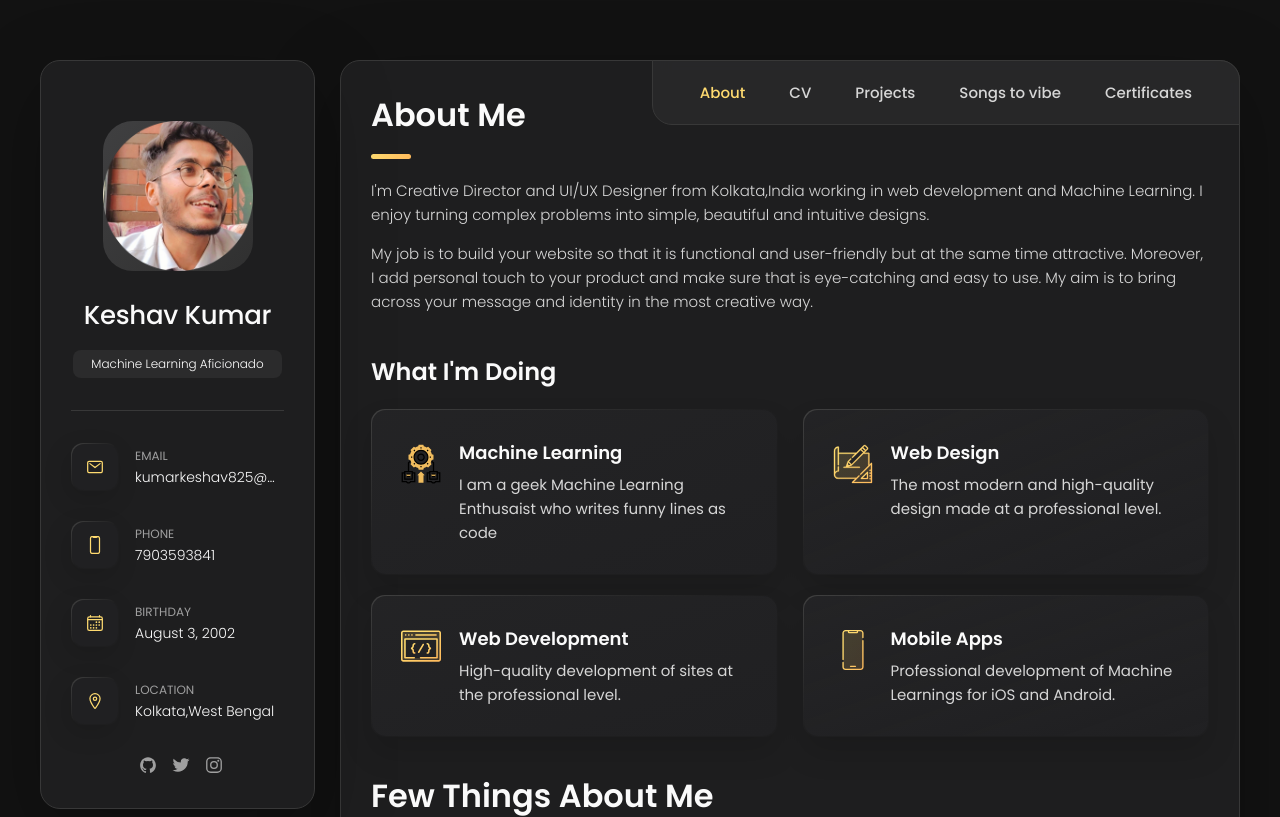
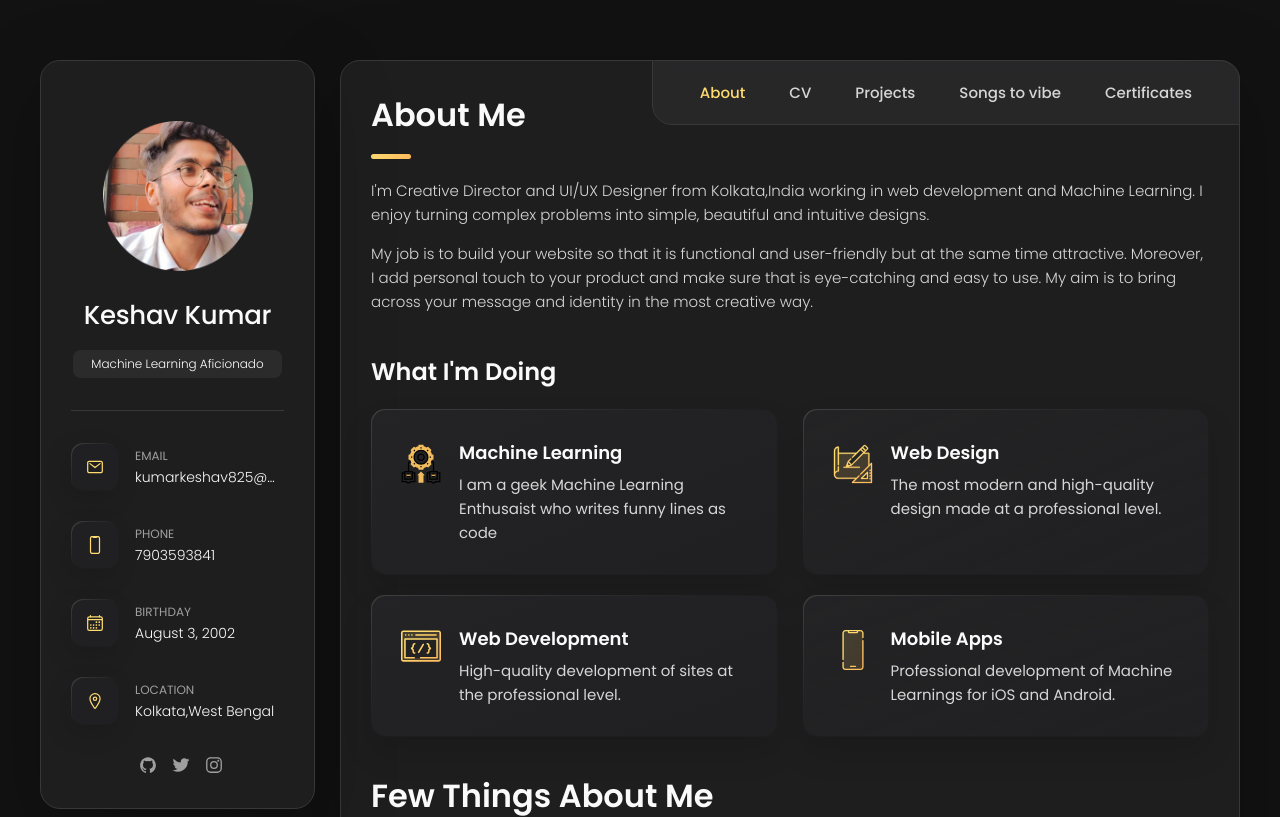
Before and after one commit to potatooBot/portfolio, a PHP site: page / in a window 1280 px wide. Shown: the top 817 px of the page. Run offline with PHP 8.4, Linux system fonts and the light colour scheme.

Commit message:
Updated display avatar

```diff
--- a/assets/css/style.css
+++ b/assets/css/style.css
@@ -332,7 +332,7 @@
 }
 
 .avatar-box {
-  background: var(--bg-gradient-onyx);
+  /* background: var(--bg-gradient-onyx); */
   border-radius: 20px;
 }
 
```
